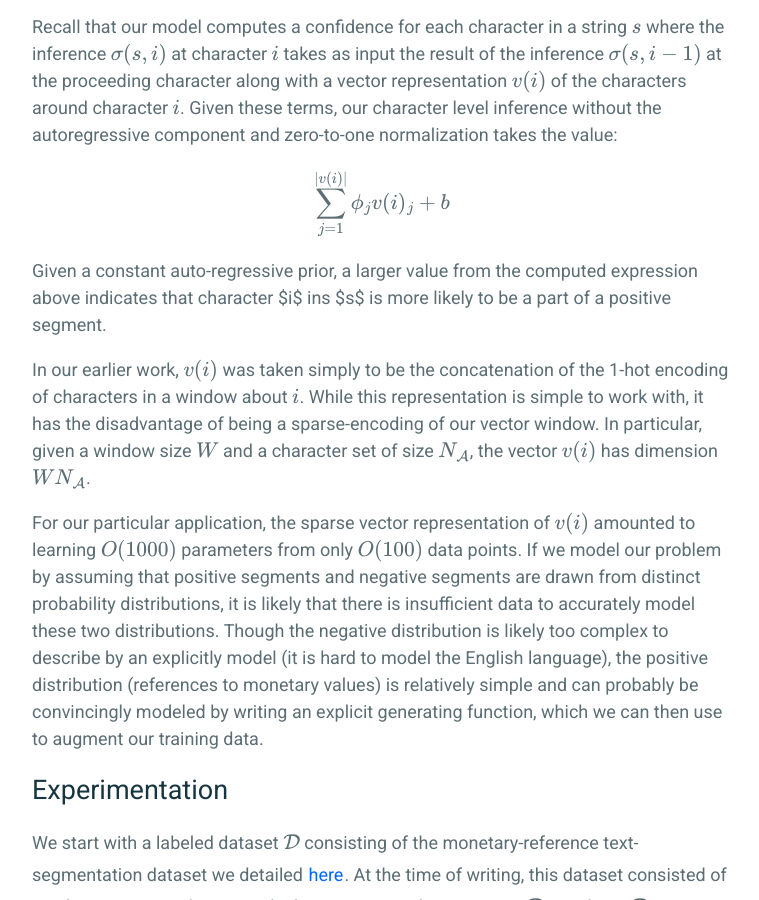
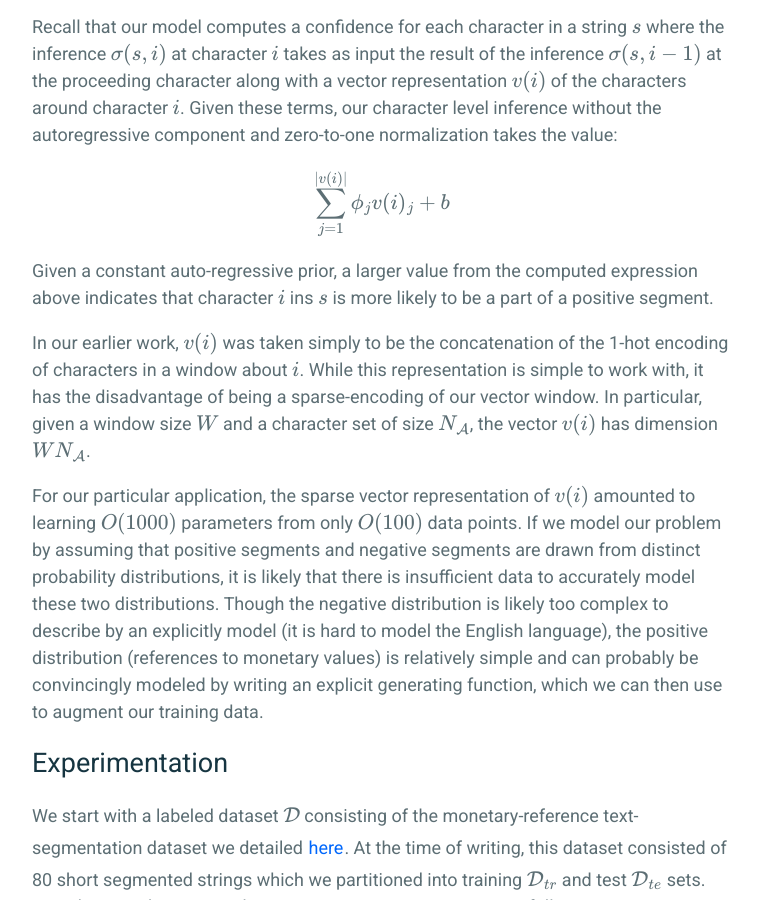
Before and after one commit to frankwang95/frankwang95.github.io, a Jekyll site: the page built from _posts/2019-12-03-simple-text-augmentation-experiment.md, in a window 1280 px wide and 900 px high, scrolled down 695 px. Shown: the whole window, without its empty margins (258-1017 px from the left). Built offline with Jekyll 4.4.1, drawn with Linux system fonts in a browser that asks for light colours; formulas are drawn with MathJax 3.

Commit message:
Fixed some math

```diff
--- a/_posts/2019-12-03-simple-text-augmentation-experiment.md
+++ b/_posts/2019-12-03-simple-text-augmentation-experiment.md
@@ -13,7 +13,7 @@ Recall that our model computes a confidence for each character in a string $$s$$
 
 $$\sum_{j=1}^{|v(i)|} \phi_j v(i)_j + b$$
 
-Given a constant auto-regressive prior, a larger value from the computed expression above indicates that character $i$ ins $s$ is more likely to be a part of a positive segment.
+Given a constant auto-regressive prior, a larger value from the computed expression above indicates that character $$i$$ ins $$s$$ is more likely to be a part of a positive segment.
 
 In our earlier work, $$v(i)$$ was taken simply to be the concatenation of the 1-hot encoding of characters in a window about $$i$$. While this representation is simple to work with, it has the disadvantage of being a sparse-encoding of our vector window. In particular, given a window size $$W$$ and a character set of size $$N_\mathcal{A}$$, the vector $$v(i)$$ has dimension $$WN_\mathcal{A}$$.
 
```
